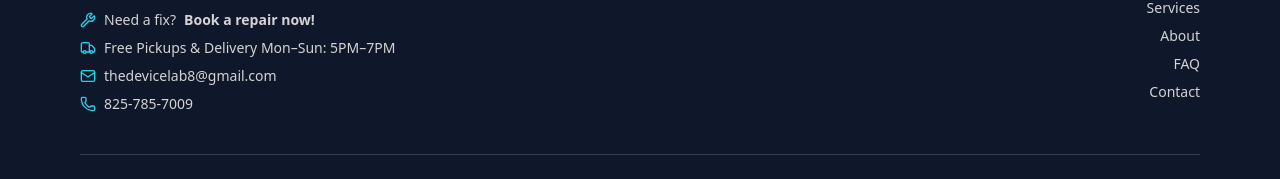
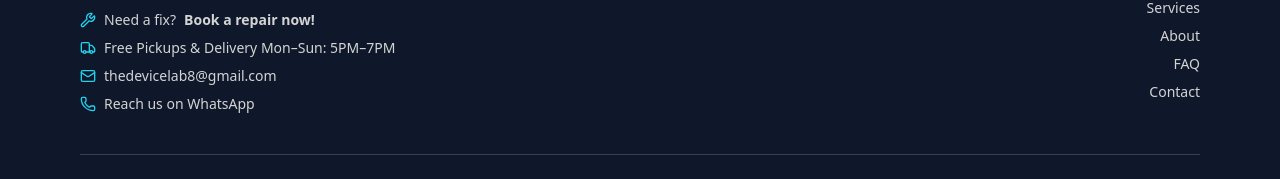
Before and after one commit to seimyemane/tech-repair, a React (Create React App) app: page / in a window 1280 px wide. Shown: the part 5567-5746 px from the top of the page. Built offline with nearby package versions, Linux system fonts and the light colour scheme.

Commit message:
last update on the footer

```diff
--- a/src/components/Footer.js
+++ b/src/components/Footer.js
@@ -43,8 +43,8 @@ export default function Footer() {
               </p>
               <p className="flex items-center justify-center gap-2 sm:justify-start">
                 <Phone className="h-4 w-4 text-cyan-400" />{" "}
-                <a href="tel:+18257857009" className="hover:underline">
-                  825‑785‑7009
+                <a href="https://wa.me/17802469743" className="hover:underline">
+                  Reach us on WhatsApp
                 </a>
               </p>
             </div>
```
